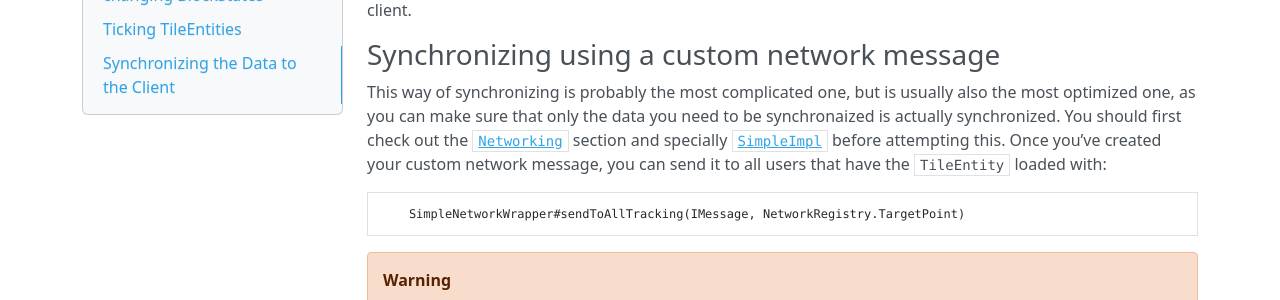
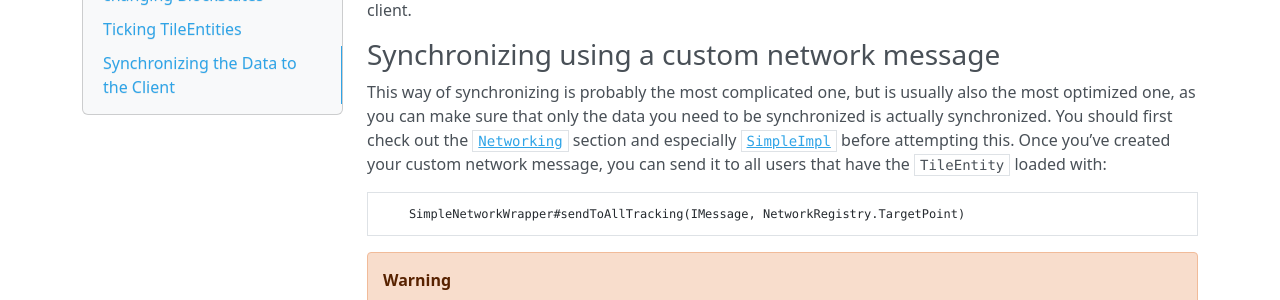
Before and after one commit to MinecraftForge/Documentation, an MkDocs documentation site: the page built from docs/tileentities/tileentity.md, in a window 1280 px wide and 900 px high, scrolled down 3116 px. Shown: the part 397-697 px from the top of the window. Built offline with MkDocs 1.6.1, drawn with Linux system fonts in a browser that asks for light colours; nearby versions of some CDN libraries; old or Windows-style settings are respelled for this version of MkDocs; some of the changed text lies outside the part shown.

Commit message:
Fixed Typos

````diff
--- a/docs/tileentities/tileentity.md
+++ b/docs/tileentities/tileentity.md
@@ -59,7 +59,7 @@ Achieving this is rather simple, by overriding following method
     TileEntity#shouldRefresh(World world, BlockPos pos, IBlockState oldState, IBlockState newSate)
 ```
 !!! important
-    You should actually check the `BlockStates` and not just return `false` in order to prevent unwanted behavior and bugs. Specially as this method is also called when your `Block(State)` is replaced by another one, `Air` for example.
+    You should actually check the `BlockStates` and not just return `false` in order to prevent unwanted behavior and bugs. Especially as this method is also called when your `Block(State)` is replaced by another one, `Air` for example.
 
 ## Ticking `TileEntities`
 If you need a ticking `TileEntity`, for example to keep track of the progress during a smelting process, you need to add the `net.minecraft.util.ITickable` interface to your `TileEntity`.
@@ -118,8 +118,8 @@ The `flags`are a bitmask and should contain 2, which will sync the changes to th
 
 ### Synchronizing using a custom network message
 This way of synchronizing is probably the most complicated one, but is usually also the most optimized one,
-as you can make sure that only the data you need to be synchronaized is actually synchronized.
-You should first check out the [`Networking`][networking] section and specially [`SimpleImpl`][simple_impl] before attempting this.
+as you can make sure that only the data you need to be synchronized is actually synchronized.
+You should first check out the [`Networking`][networking] section and especially [`SimpleImpl`][simple_impl] before attempting this.
 Once you've created your custom network message, you can send it to all users that have the `TileEntity` loaded with:
 ```JAVA
     SimpleNetworkWrapper#sendToAllTracking(IMessage, NetworkRegistry.TargetPoint)
````
